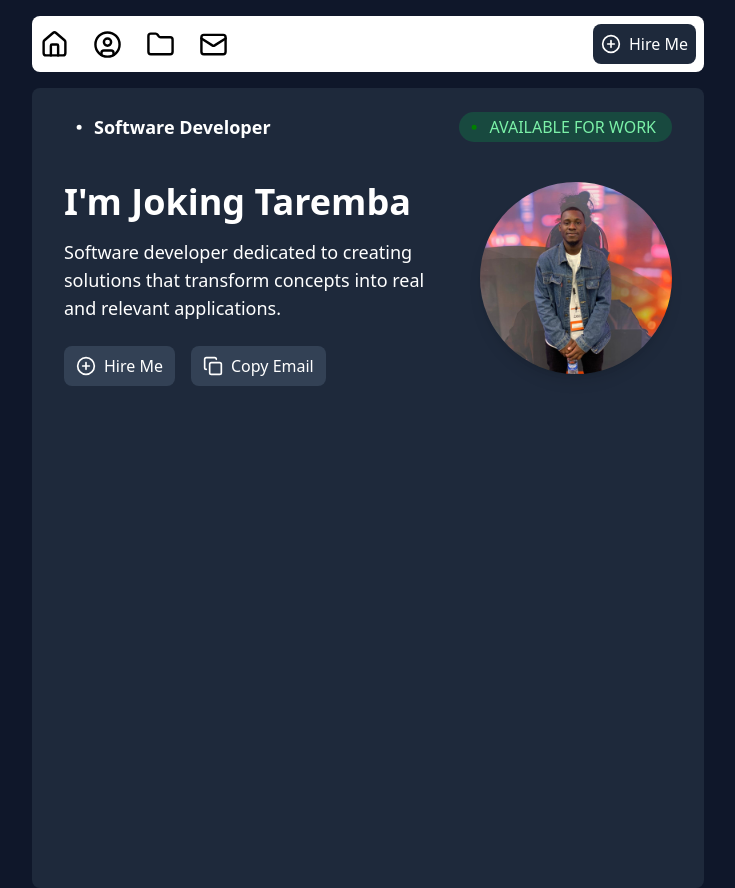
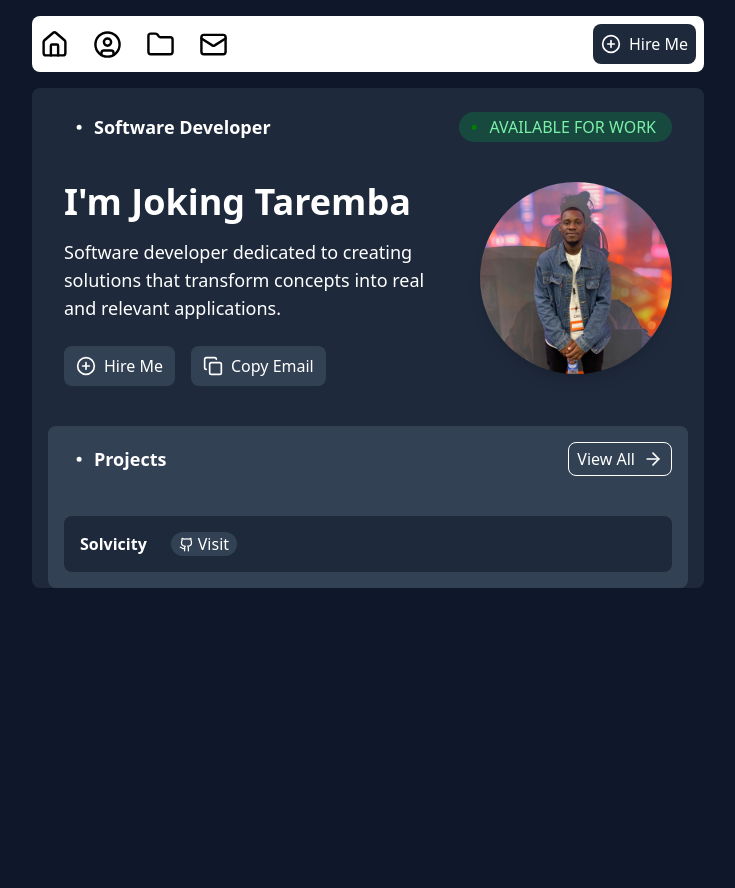
Before and after one commit to JokingTaremba/jokingwillportfolio, a Next.js app: page / in a window 1280 px wide. Shown: the whole page, without its empty margins (272-1007 px from the left). After the commit the page ends 800 px from the top, so only its background shows below. Built offline with nearby package versions, Linux system fonts and the light colour scheme.

Commit message:
feat: create projects sections

```diff
--- a/package.json
+++ b/package.json
@@ -8,6 +8,7 @@
     "start": "next start"
   },
   "dependencies": {
+    "framer-motion": "^12.23.22",
     "lucide-react": "^0.544.0",
     "next": "15.5.3",
     "postcss": "^8.5.6",
--- a/src/app/page.tsx
+++ b/src/app/page.tsx
@@ -1,9 +1,11 @@
 import Home from "./sections/Home";
+import Projects from "./sections/project";
 
 export default function HomePage() {
   return (
     <div className="bg-[#1e293b] max-w-2xl rounded-lg mx-auto px-4">
       <Home />
+      <Projects />
     </div>
   );
 }
--- a/src/app/sections/Home.tsx
+++ b/src/app/sections/Home.tsx
@@ -4,8 +4,7 @@ import Button from "@/components/button";
 
 export default function Home() {
   return (
-    <section id="home" className=" min-h-screen pt-6">
-      <div className="max-w-2xl mx-auto px-4">
+    <section id="home" className="pt-6 px-4">
       <div className="text-white flex justify-between items-center mb-10">
         <span className="flex items-center justify-center text-lg font-semibold">
           <Dot size={30} />
@@ -57,7 +56,6 @@ export default function Home() {
           />
         </div>
       </div>
-      </div>
     </section>
   );
 }
--- /dev/null
+++ b/src/app/sections/project.tsx
@@ -0,0 +1,62 @@
+"use client";
+import Button from "@/components/button";
+import { ArrowRight, Dot, Github } from "lucide-react";
+import { motion } from "framer-motion";
+
+export default function Projects() {
+  const projects = [
+    {
+      id: 1,
+      title: "Solvicity",
+      description:
+        "Aplicação móvel que permite aos cidadãos da Beira reportar problemas em infraestruturas urbanas com fotos, descrição e localização em mapa interativo.",
+      image: "/images/project1-mobile.png",
+      link: "#",
+    },
+    // {
+    //   id: 2,
+    //   title: "2iBi-mobile-developer-chalenge",
+    //   description:
+    //     "Mobile application that allows you to view detailed property information from different countries in a user-friendly way.",
+    //   image: "/images/project2-mobile.png",
+    //   link: "#",
+    // },
+  ];
+
+  return (
+    <section id="projects" className="bg-[#334155] mt-10 rounded-lg p-4">
+      <div className="text-white flex justify-between items-center mb-10">
+        <span className="flex items-center justify-center text-lg font-semibold">
+          <Dot size={30} />
+          Projects
+        </span>
+        <Button
+          Icon={ArrowRight}
+          text="View All"
+          iconSize={20}
+          iconPosition="right"
+          iconColor="white"
+          className="bg-[#334155] p-1 px-2 rounded-lg border border-solid"
+          href="#hireme"
+        />
+      </div>
+
+      <div className="bg-[#1e293b] p-4 rounded-lg">
+        {projects.map((project, index) => (
+          <div>
+            <div className="text-white flex items-center gap-6">
+              <h3 className="font-semibold">{project.title}</h3>
+              <a
+                className="flex items-center justify-center bg-[#334155] px-2 gap-1 rounded-3xl hover:bg-green-500/28 transition"
+                href="#avalibleforwork"
+              >
+                <Github size={15} color="white" />
+                Visit
+              </a>
+            </div>
+          </div>
+        ))}
+      </div>
+    </section>
+  );
+}
--- a/src/components/button.tsx
+++ b/src/components/button.tsx
@@ -7,6 +7,7 @@ interface ButtonWithIconProps {
   iconSize?: number;
   iconColor?: string;
   className?: string;
+  iconPosition?: "left" | "right";
 }
 
 export default function Button({
@@ -16,11 +17,13 @@ export default function Button({
   iconSize = 15,
   iconColor = "white",
   className = "bg-[#334155] p-2 rounded-lg",
+  iconPosition = "left",
 }: ButtonWithIconProps) {
   return (
     <a href={href} className={`flex items-center gap-2 ${className}`}>
-      <Icon size={iconSize} color={iconColor} />
+      {iconPosition === "left" && <Icon size={iconSize} color={iconColor} />}
       <span className="text-white">{text}</span>
+      {iconPosition === "right" && <Icon size={iconSize} color={iconColor} />}
     </a>
   );
 }
```
Also changed, not shown: 1 other file (tests, documents, lock files or other folders). Lines whose indentation alone changed are shown as unchanged.
